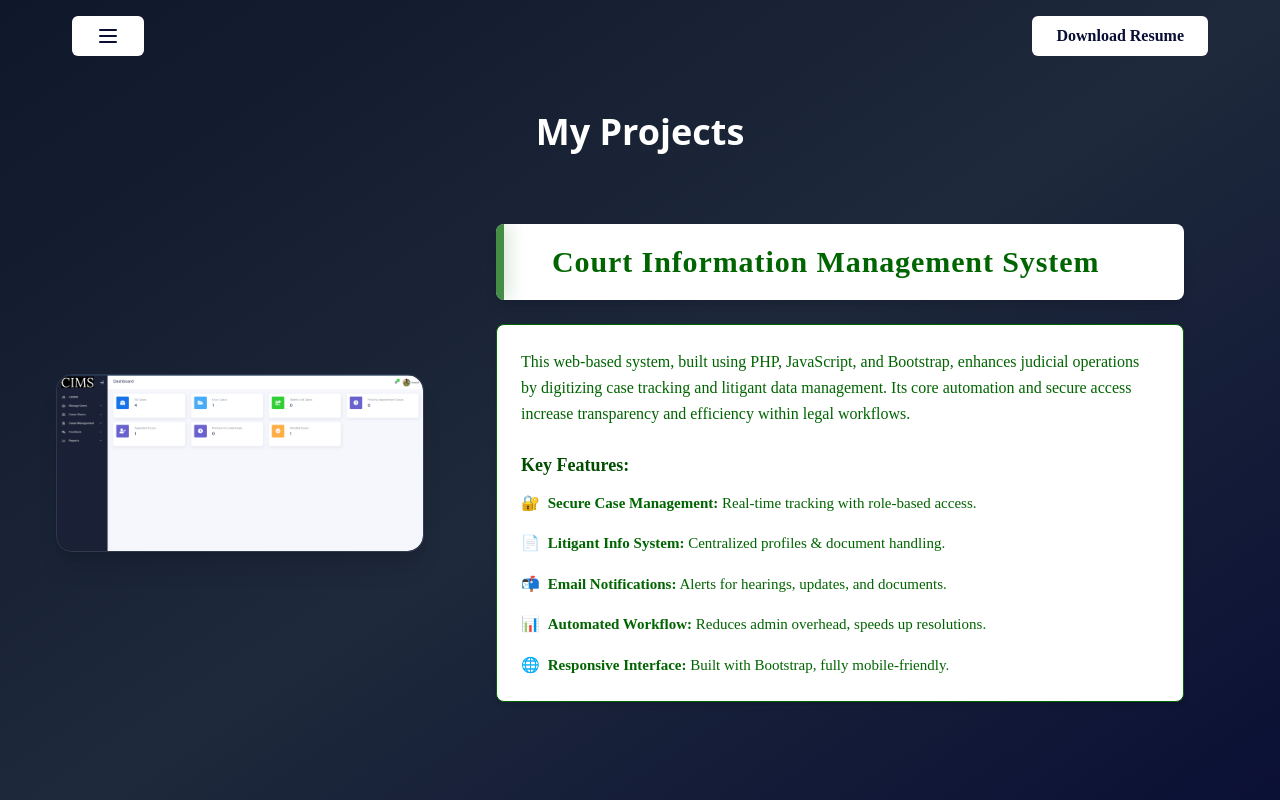
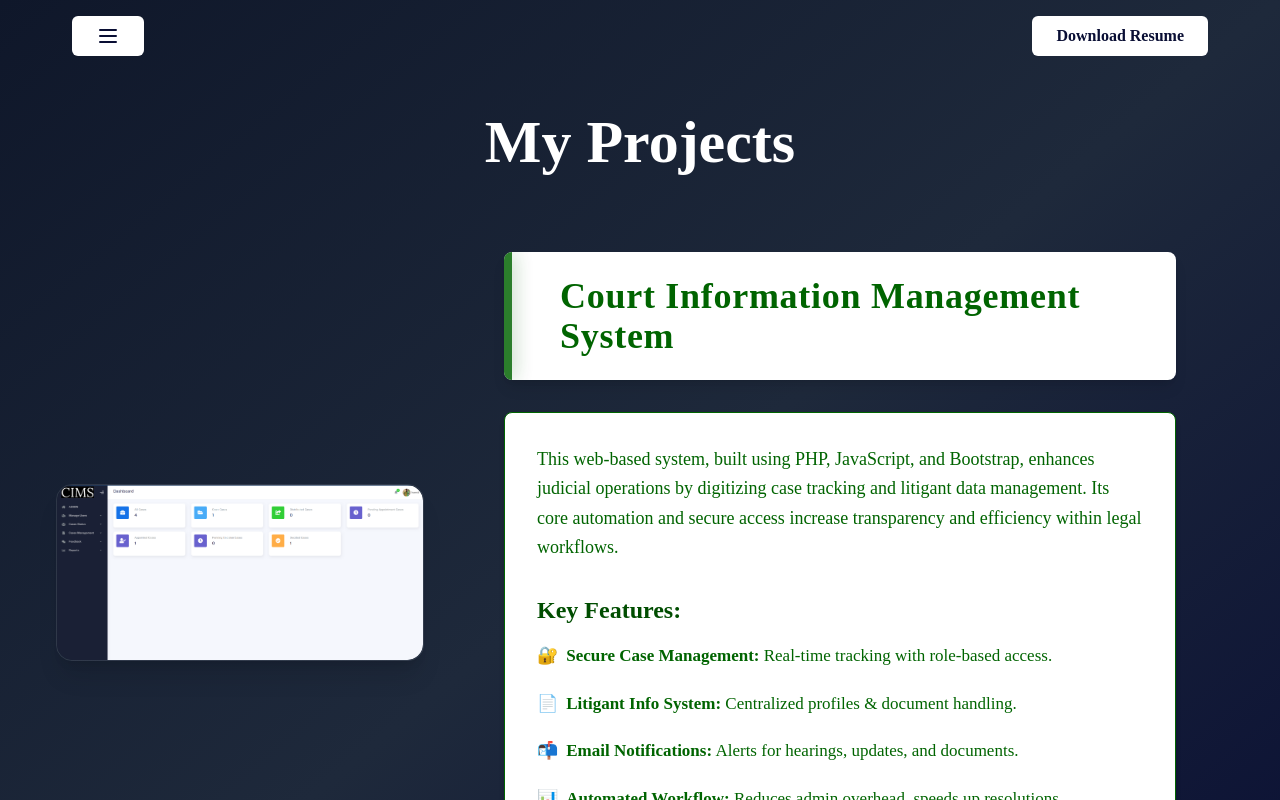
Before and after one commit to Ebenezer-seyoum/Personal-webiste, a Next.js app: page /project in a window 1280 px wide. Shown: the top 800 px of the page. Built offline with nearby package versions, Linux system fonts and the light colour scheme.

Commit message:
intitial commit

```diff
--- a/app/experience/page.tsx
+++ b/app/experience/page.tsx
@@ -14,16 +14,15 @@ const Blog = () => {
 
         {/* Section Title */}
         <div className="text-center mb-20">
-          <h2 className="text-5xl font-extrabold text-white tracking-tight">
+          <h2 className="text-6xl font-extrabold text-white tracking-tight">
             Professional Experience
           </h2>
-          <p className="text-blue-200 mt-4 max-w-2xl mx-auto text-lg">
+          <p className="text-blue-200 mt-4 max-w-2xl mx-auto text-2xl">
             A timeline of hands-on experience, training, and career development.
           </p>
         </div>
 
-        <div className="space-y-20 relative">
-          {/* Experience Card */}
+        {/* Timeline Cards */}
         {[
           {
             title: "IT Specialist Intern",
@@ -61,25 +60,32 @@ const Blog = () => {
             initial={{ opacity: 0, x: item.side === "left" ? -100 : 100 }}
             whileInView={{ opacity: 1, x: 0 }}
             transition={{ duration: 0.8 }}
-              className={`relative w-full lg:w-1/2 ${
+            className={`relative w-full lg:w-2/3 ${
               item.side === "left" ? "lg:pl-12 lg:mr-auto" : "lg:pr-12 lg:ml-auto"
-              }`}
+            } mb-24`}
           >
             <div className="group bg-white text-black border border-gray-200 rounded-2xl shadow-xl p-8 h-full transition-all duration-300 hover:shadow-2xl hover:scale-[1.015] flex flex-col justify-between">
               <div>
-                  <h3 className="text-2xl font-bold text-green-900">{item.title}</h3>
-                  <p className="text-gray-700 text-base mb-4">
+                {/* Title */}
+                <h3 className="text-5xl font-bold text-blue-800">{item.title}</h3>
+
+                {/* Company and Date */}
+                <p className="text-gray-700 text-3xl mb-4">
                   {item.company}
                   <br />
                   <span className="font-semibold">{item.date}</span>
                 </p>
-                  <div className="text-gray-800 text-base space-y-2 leading-relaxed">
+
+                {/* Description */}
+                <div className="text-dark-green text-2xl space-y-3 leading-relaxed">
                   {item.description.map((d, index) => (
                     <p key={index}>→ {d}</p>
                   ))}
                 </div>
               </div>
             </div>
+
+            {/* Timeline Dot */}
             <div
               className={`absolute top-5 ${
                 item.side === "left" ? "-right-[6.5px]" : "-left-[6.5px]"
@@ -88,7 +94,6 @@ const Blog = () => {
           </motion.div>
         ))}
       </div>
-      </div>
     </section>
   );
 };
--- a/app/layout.tsx
+++ b/app/layout.tsx
@@ -15,7 +15,6 @@ export default function RootLayout({
 }: {
   children: React.ReactNode;
 }) {
-  // ✅ Call useEffect inside the component
   useEffect(() => {
     AOS.init();
   }, []);
@@ -23,10 +22,15 @@ export default function RootLayout({
   return (
     <html suppressHydrationWarning lang="en">
       <head />
-      <body className="dark:bg-black">
+      <body className="dark:bg-black flex flex-col min-h-screen">
         <Providers>
           <Header sticky={false} />
-          {children}
+
+          {/* Main content area grows to fill space */}
+          <main className="flex-grow">
+            {children}
+          </main>
+
           <Footer />
           <ScrollToTop />
         </Providers>
--- a/components/About/AboutSectionOne.tsx
+++ b/components/About/AboutSectionOne.tsx
@@ -25,26 +25,26 @@ const AboutSectionOne = () => {
       {/* Text Content */}
      {/* Text Content */}
 <div className="w-full lg:w-9/12 max-w-[850px] text-left bg-slate-300 p-6 rounded-lg">
-  <div className="space-y-6 text-[18px] sm:text-[20px] leading-relaxed text-justify font-normal text-dark-green font-serif">
-    <h1 className="text-5xl font-extrabold mb-4 text-dark font-serif">About Me</h1>
-    <p>
+  <div className="space-y-6 text-[30px] sm:text-[20px] leading-relaxed text-justify font-normal text-dark-green font-serif">
+    <h1 className="text-6xl font-extrabold mb-4 text-dark font-serif">About Me</h1>
+    <p className="text-2xl">
       I recently graduated with a degree in Information Technology and have gained practical experience
       in full-stack development, mobile app development, networking, and cybersecurity. I’m comfortable
       working with Python, PHP, React.js, Node.js, and troubleshooting networks, and I’ve also completed
       training in IoT and cybersecurity.
     </p>
-    <p>
+    <p className="text-2xl">
       During university, I worked on a court information management system project where I built a
       full-stack application to help improve case tracking and data access for legal institutions. I also had
       the chance to intern at East Africa Lion Brands, where I supported system maintenance, IT support,
       and security tasks.
     </p>
-    <p>
+    <p className="text-2xl">
       I enjoy working with databases, Git, and Linux, and take pride in writing clean, efficient code that
       solves real problems. I’m always eager to learn new skills, adapt to challenges, and contribute
       meaningfully to any team I join.
     </p>
-    <p>
+    <p className="text-2xl">
       In addition to development, I have a strong interest in DevOps practices, including version control
       with Git, automation, CI/CD pipelines, Linux system administration, and containerization tools like
       Docker. Now, I’m excited to bring my abilities to a forward-thinking organization where I can
--- a/components/project/NewsLatterBox.tsx
+++ b/components/project/NewsLatterBox.tsx
@@ -1,31 +1,29 @@
-"use client";
+'use client';
 
 import { motion } from "framer-motion";
 
-const NewsLatterBox = () => {
+const CourtInfoSystem = () => {
   return (
     <motion.div
-      className="h-full p-4 sm:p-6 lg:p-8 xl:p-10 space-y-6 font-serif"
+      className="h-full p-6 sm:p-8 lg:p-10 xl:p-12 space-y-8"
       initial={{ opacity: 0, y: 40 }}
       whileInView={{ opacity: 1, y: 0 }}
       transition={{ duration: 0.8 }}
       viewport={{ once: true }}
+      style={{ fontFamily: "Times New Roman, serif" }}
     >
       {/* Title Section */}
       <motion.div
-        className="relative rounded-lg px-6 py-5 shadow-lg overflow-hidden bg-white flex items-center"
+        className="relative rounded-lg px-6 py-6 shadow-lg overflow-hidden bg-white flex items-center"
         initial={{ opacity: 0, x: -50 }}
         whileInView={{ opacity: 1, x: 0 }}
         transition={{ duration: 0.8, ease: "easeOut" }}
         viewport={{ once: true }}
       >
-        {/* Decorative Left Bar */}
         <div className="absolute left-0 top-0 h-full w-2 bg-[#006400] animate-pulse shadow-[0_0_20px_rgba(0,100,0,0.5)]" />
-
-        {/* Title Content */}
         <motion.h3
-          className="ml-8 text-[#006400] text-3xl font-extrabold tracking-tight whitespace-nowrap"
-          style={{ letterSpacing: '0.03em' }}
+          className="ml-8 text-[#006400] text-4xl font-bold tracking-wide"
+          style={{ letterSpacing: '0.02em' }}
           initial={{ opacity: 0, x: -30 }}
           animate={{ opacity: 1, x: 0 }}
           transition={{ delay: 0.3, duration: 0.7, ease: "easeOut" }}
@@ -35,18 +33,17 @@ const NewsLatterBox = () => {
       </motion.div>
 
       {/* Content Section */}
-      <div className="bg-white border border-gray-300 rounded-lg px-6 py-6 shadow-md text-[#006400] font-serif">
-        <p className="mb-6 text-[16px] leading-relaxed">
+      <div className="bg-white border border-gray-300 rounded-lg px-8 py-8 shadow-md text-[#006400]">
+        <p className="mb-8 text-[18px] leading-relaxed">
           This web-based system, built using PHP, JavaScript, and Bootstrap,
           enhances judicial operations by digitizing case tracking and litigant
           data management. Its core automation and secure access increase
           transparency and efficiency within legal workflows.
         </p>
 
-        {/* Key Features Label */}
-        <h4 className="text-lg font-semibold mb-3 text-[#004d00]">Key Features:</h4>
+        <h4 className="text-2xl font-semibold mb-4 text-[#004d00]">Key Features:</h4>
 
-        <ul className="space-y-4 text-[15px] leading-relaxed">
+        <ul className="space-y-5 text-[17px] leading-relaxed">
           <li className="flex gap-2 items-start">
             <span>🔐</span>
             <span>
@@ -84,4 +81,4 @@ const NewsLatterBox = () => {
   );
 };
 
-export default NewsLatterBox;
+export default CourtInfoSystem;
--- a/components/project/index.tsx
+++ b/components/project/index.tsx
@@ -9,11 +9,13 @@ const Contact = () => {
   const [isZoomed, setIsZoomed] = useState(false);
 
   return (
-    <section
-      id="contact"
-      className="overflow-hidden py-16 md:py-20 lg:py-28 bg-gradient-to-br from-[#0f172a] via-[#1e293b] to-black font-sans"
-    >
-      <h1 className="text-4xl font-extrabold text-white mb-8 px-6 text-center">
+   <section
+  id="contact"
+  className="overflow-hidden py-16 md:py-20 lg:py-28 bg-gradient-to-br from-[#0f172a] via-[#1e293b] to-black"
+  style={{ fontFamily: '"Times New Roman", serif' }}
+>
+
+      <h1 className="text-6xl font-extrabold text-white mb-8 px-6 text-center">
         My Projects
       </h1>
 
--- a/tailwind.config.js
+++ b/tailwind.config.js
@@ -20,10 +20,9 @@ module.exports = {
       primary: "#4A6CF7",
       yellow: "#FBB040",
       "body-color": "#959CB1",
-      // Add your new custom dark colors here:
-      "dark-green": "#064e3b",   // e.g. Tailwind's emerald-900 or your custom dark green
-      "dark-blue": "#0c4a6e",    // a nice dark blue
-      "dark-gray": "#262626",    // very dark gray
+      "dark-green": "#064e3b",
+      "dark-blue": "#0c4a6e",
+      "dark-gray": "#262626",
     },
     screens: {
       xs: "450px",
@@ -34,11 +33,8 @@ module.exports = {
       "2xl": "1400px",
     },
     fontFamily: {
-      // Set Times New Roman as the default serif font for the project
-      sans: ['ui-sans-serif', 'system-ui'],  // keep default sans stack
-      serif: ['"Times New Roman"', 'Georgia', 'serif'], // Times New Roman as serif
-      // Optional: make Times New Roman the default for all text by overriding 'sans' (not recommended but possible)
-      // default: ['"Times New Roman"', 'Georgia', 'serif'],
+      sans: ['ui-sans-serif', 'system-ui'],
+      serif: ['"Times New Roman"', 'Georgia', 'serif'],
     },
     extend: {
       boxShadow: {
@@ -55,7 +51,18 @@ module.exports = {
       animation: {
         fadeSlide: "fadeSlide 0.6s ease-in-out",
       },
+      // ✅ Add perspective here
+      perspective: {
+        none: "none",
+        400: "400px",
+        600: "600px",
+        800: "800px",
+        1000: "1000px",
+        1200: "1200px",
+      },
     },
   },
-  plugins: [],
+  plugins: [
+    // Optional: Tailwind plugins like typography or forms
+  ],
 };
```
Also changed, not shown: app/contact/page.tsx (+17 -9 lines), components/Contact/index.tsx (+17 -9 lines), components/experience/index.tsx (+15 -10 lines). Lines whose indentation alone changed are shown as unchanged.
